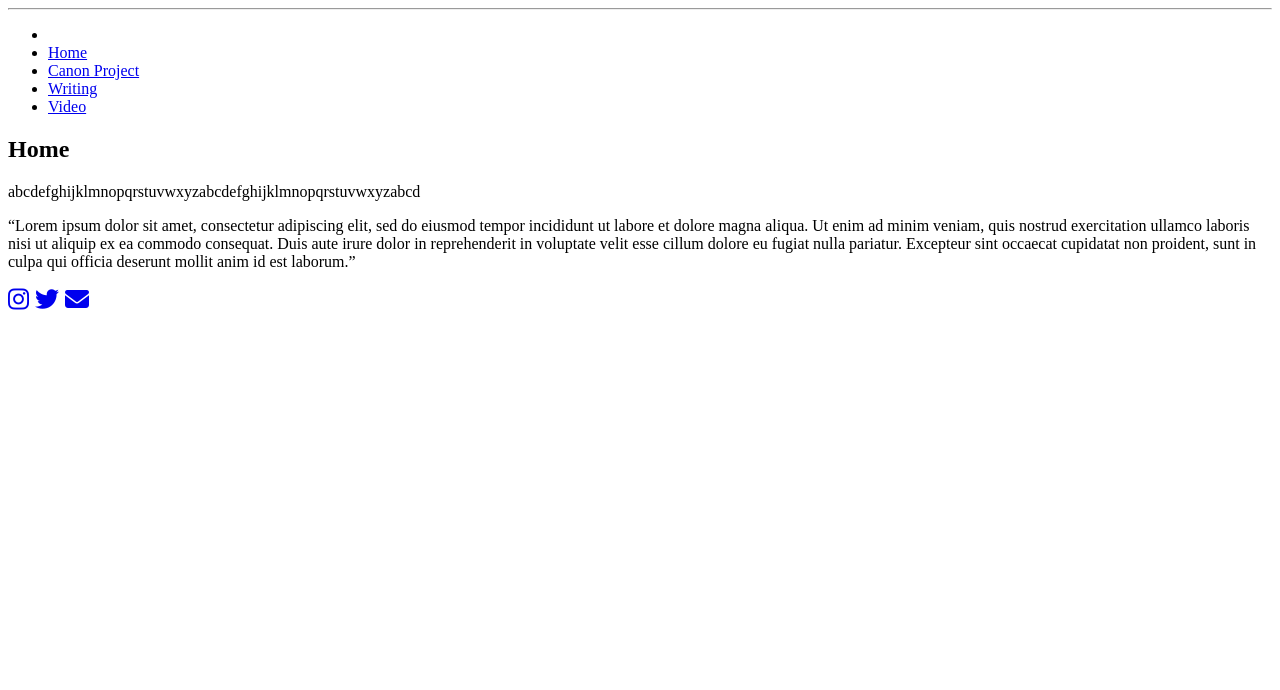
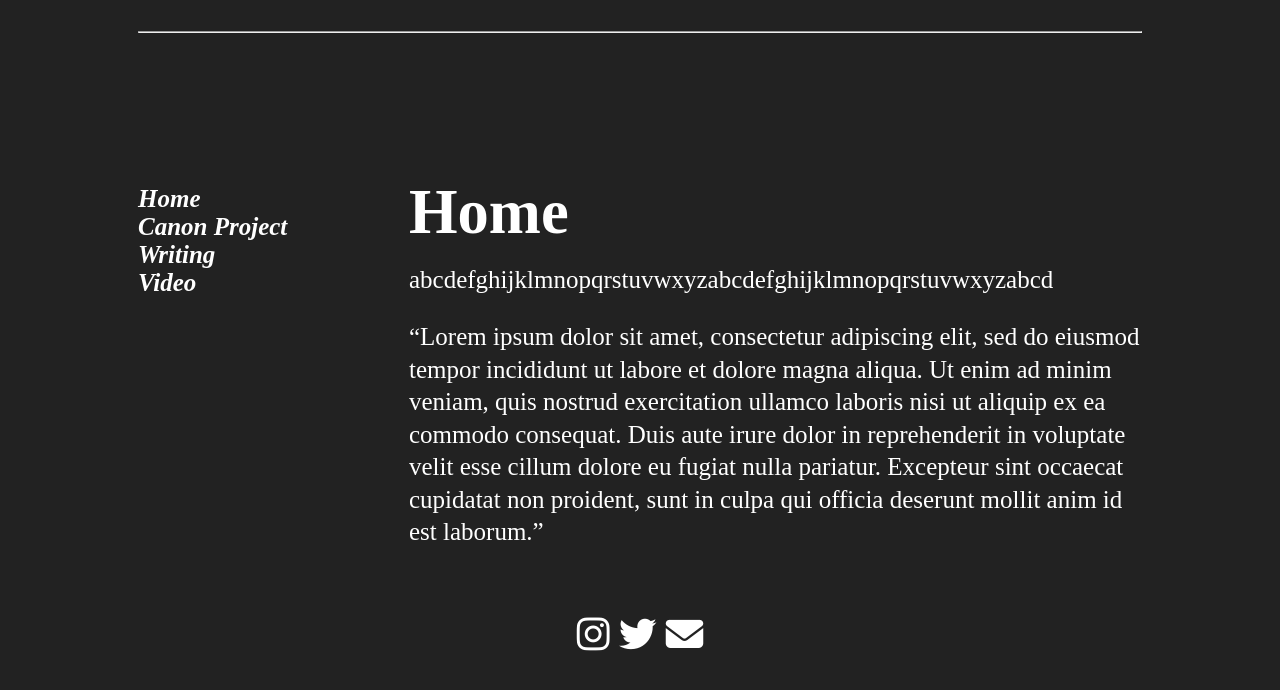
Before and after one commit to lewzsh/rah, a Jekyll site: the page built from docs/index.markdown, in a window 1280 px wide. Shown: the top 690 px of the page. Built offline with Jekyll 4.4.1, drawn with Linux system fonts in a browser that asks for light colours; nearby versions of some CDN libraries; some web fonts are replaced.

Commit message:
possible fix

```diff
--- a/docs/_layouts/default.html
+++ b/docs/_layouts/default.html
@@ -4,7 +4,7 @@
 
 <meta charset="UTF-8" name="viewport" content="width=device-width, initial-scale=1.0">
 
-<link href="{{ '_assets/css/styles.css' | absolute_url }}" rel="stylesheet">
+<link href="{{ 'assets/css/styles.css' | absolute_url }}" rel="stylesheet">
 <link rel="stylesheet" href="https://use.typekit.net/zyw7dcf.css">
 <script src="https://kit.fontawesome.com/75f03ec2ff.js" crossorigin="anonymous"></script>
 
```
Also changed, not shown: docs/assets/css/styles.css (renamed from docs/_assets/css/styles.css).
